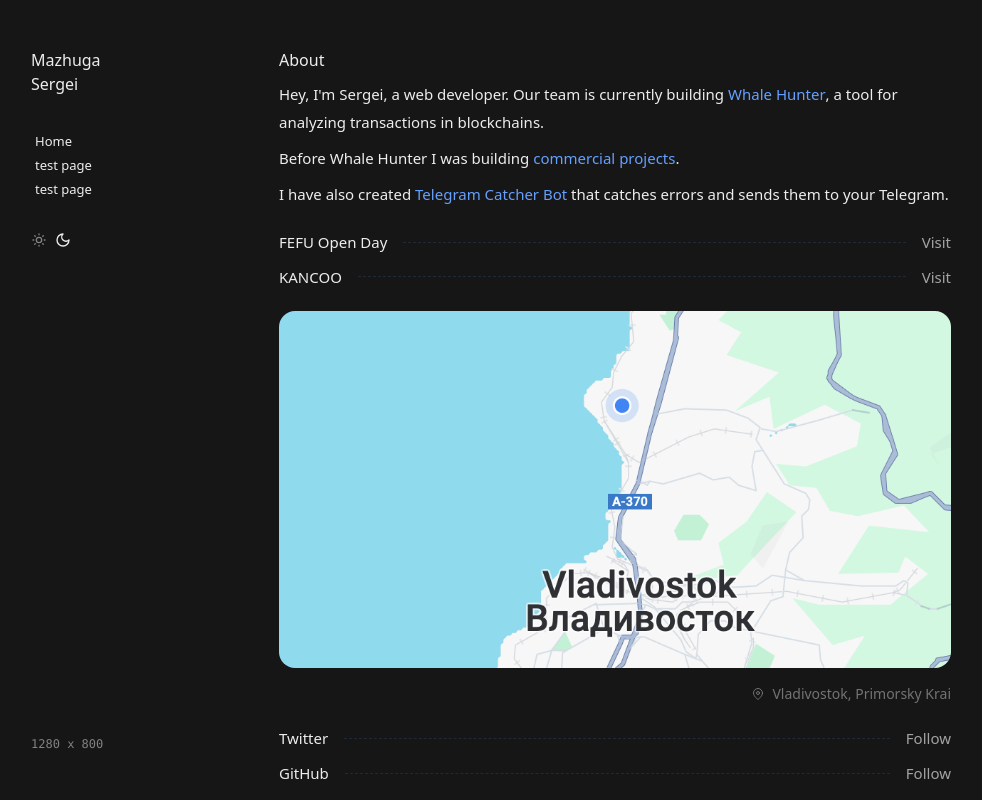
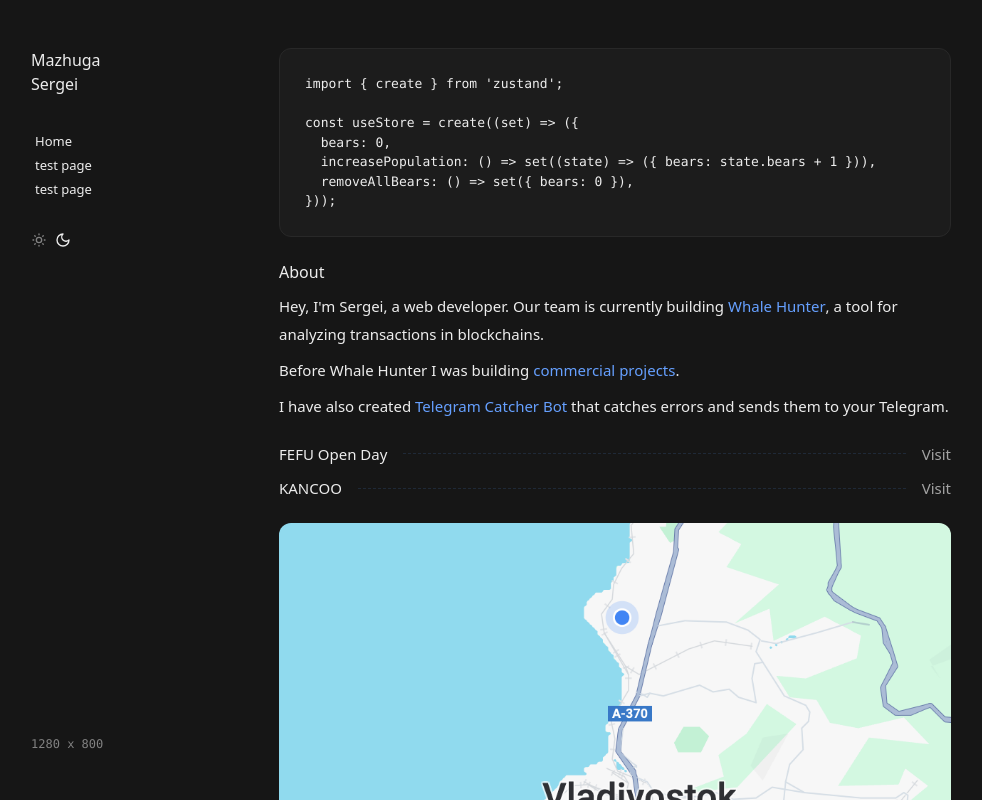
Before and after one commit to mazhugasergei/sergOS, a Next.js app: page / in a window 1280 px wide. Shown: the top 800 px of the page, without its empty margins (25-1007 px from the left). Built offline with nearby package versions, Linux system fonts and the light colour scheme.

Commit message:
add code block

```diff
--- a/app/page.tsx
+++ b/app/page.tsx
@@ -1,6 +1,6 @@
+import CodeBlock from "@/components/CodeBlock"
 import CustomImage from "@/components/CustomImage"
 import ExternalLink from "@/components/ExternalLink"
-import Image from "next/image"
 import Link from "next/link"
 
 export default function Home() {
@@ -8,6 +8,14 @@ export default function Home() {
 
   return (
     <div className="flex flex-col gap-[1.4375rem]">
+      <CodeBlock>{`import { create } from 'zustand';
+
+const useStore = create((set) => ({
+  bears: 0,
+  increasePopulation: () => set((state) => ({ bears: state.bears + 1 })),
+  removeAllBears: () => set({ bears: 0 }),
+}));`}</CodeBlock>
+
       {/* about */}
       <section className="flex flex-col gap-2">
         <h1>About</h1>
--- a/components/Aside.tsx
+++ b/components/Aside.tsx
@@ -1,4 +1,3 @@
-import { cn } from "@/lib/utils"
 import Nav from "./Nav"
 import Resolution from "./Resolution"
 import ThemeSwitch from "./ThemeSwitch"
--- /dev/null
+++ b/components/CodeBlock.tsx
@@ -0,0 +1,7 @@
+export default function CodeBlock({ children }: { children: React.ReactNode }) {
+  return (
+    <pre className="overflow-x-auto text-[0.8125rem] leading-[1.5] bg-[#1C1C1C] border-[0.0625rem] border-[#282828] rounded-[.75rem] p-[1.5625rem]">
+      <code>{children}</code>
+    </pre>
+  )
+}
--- a/components/CustomImage.tsx
+++ b/components/CustomImage.tsx
@@ -16,7 +16,7 @@ export default function CustomImage({
       {...{ src, alt }}
       width={1000}
       height={1000}
-      className={`w-full rounded-2xl pointer-events-none ${
+      className={`w-full rounded-[.75rem] pointer-events-none ${
         border ? "border-[0.0625rem] border-[#282828]" : ""
       } ${className}`}
     />
--- a/tailwind.config.ts
+++ b/tailwind.config.ts
@@ -2,12 +2,7 @@ import type { Config } from "tailwindcss"
 
 const config = {
   darkMode: ["class"],
-  content: [
-    './pages/**/*.{ts,tsx}',
-    './components/**/*.{ts,tsx}',
-    './app/**/*.{ts,tsx}',
-    './src/**/*.{ts,tsx}',
-	],
+  content: ["./pages/**/*.{ts,tsx}", "./components/**/*.{ts,tsx}", "./app/**/*.{ts,tsx}", "./src/**/*.{ts,tsx}"],
   prefix: "",
   theme: {
     container: {
```
